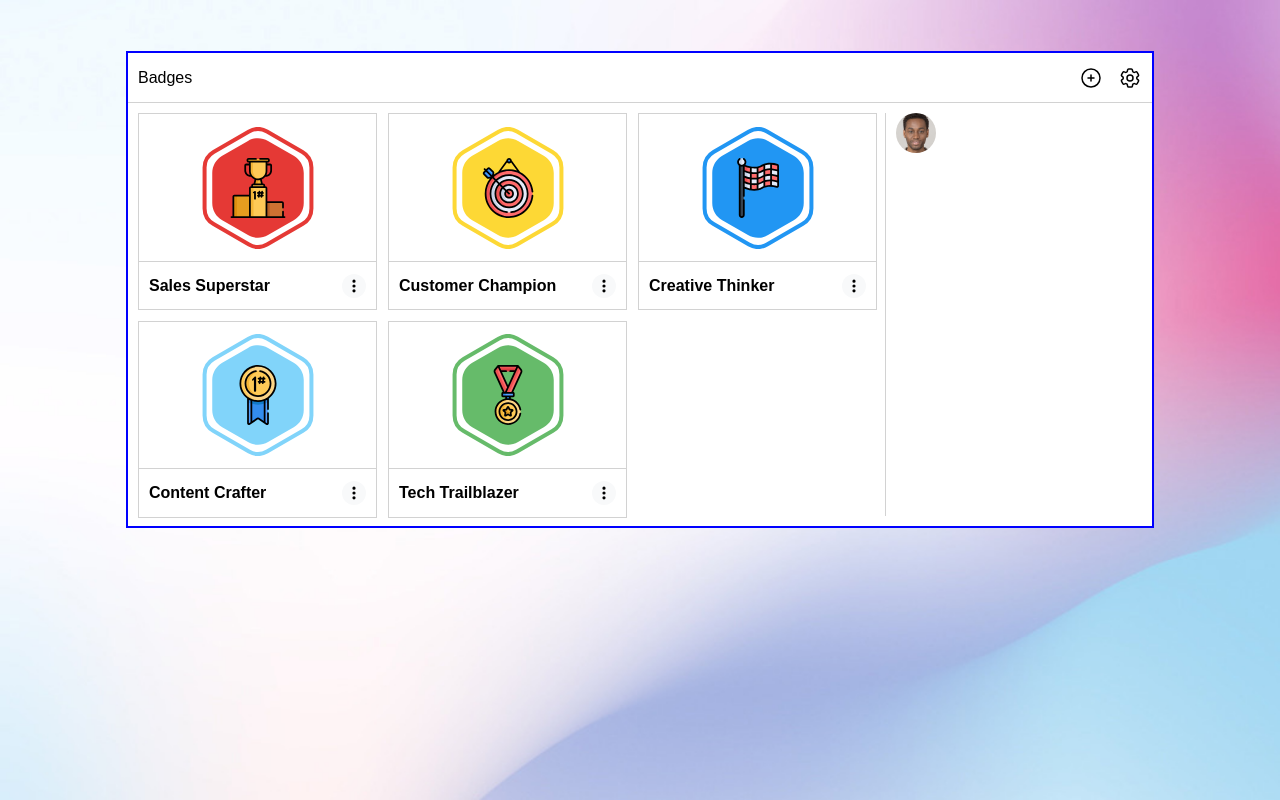
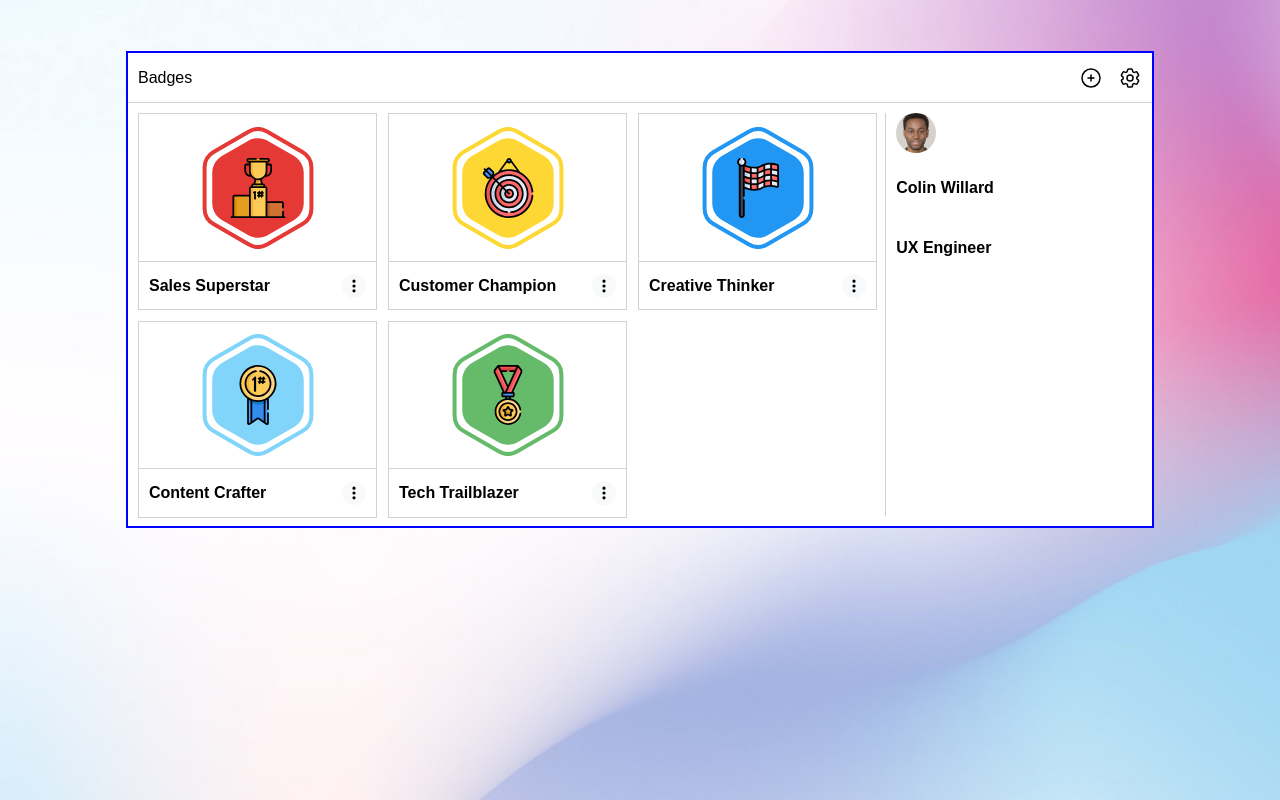
Before and after one commit to leoarthurwall/claromentis-ui, a React (Create React App) app: page / in a window 1280 px wide. Built offline with nearby package versions, Linux system fonts and the light colour scheme.

Commit message:
creaded a user name and user role element and passed the name and role into the User componment as props, keeping it reusable

```diff
--- a/src/Components/Main/ProfileSection/ProfileSection.js
+++ b/src/Components/Main/ProfileSection/ProfileSection.js
@@ -1,22 +1,20 @@
-import React from 'react'
-import styled from 'styled-components'
-import User from './User/User';
+import React from "react";
+import styled from "styled-components";
+import User from "./User/User";
 
 const ProfileContainer = styled.section`
   height: auto;
   width: 25%;
   padding-left: 10px;
   border-left: 1px solid rgb(210, 210, 210);
-
 `;
 
 const ProfileSection = () => {
   return (
     <ProfileContainer>
-    <User avatar={"assets/profile.png"}/>
+      <User avatar={"assets/profile.png"} userName={"Colin Willard"} userRole={"UX Engineer"}/>
     </ProfileContainer>
+  );
+};
 
-  )
-}
-
-export default ProfileSection
+export default ProfileSection;
--- a/src/Components/Main/ProfileSection/User/User.js
+++ b/src/Components/Main/ProfileSection/User/User.js
@@ -11,10 +11,22 @@ const UserImage = styled.img`
   border-radius: 50%;
 `;
 
-const User = ({avatar}) => {
+const TextContainer = styled.div`
+display: flex;
+justified-content: center;
+flex-direction: column;
+`
+const Name = styled.h4``
+
+const Role = styled.h4``
+const User = ({avatar, userName, userRole}) => {
   return (
     <Container>
       <UserImage src={avatar}></UserImage>
+      <TextContainer>
+        <Name>{userName}</Name>
+        <Role>{userRole}</Role>
+      </TextContainer>
     </Container>
   );
 };
```
